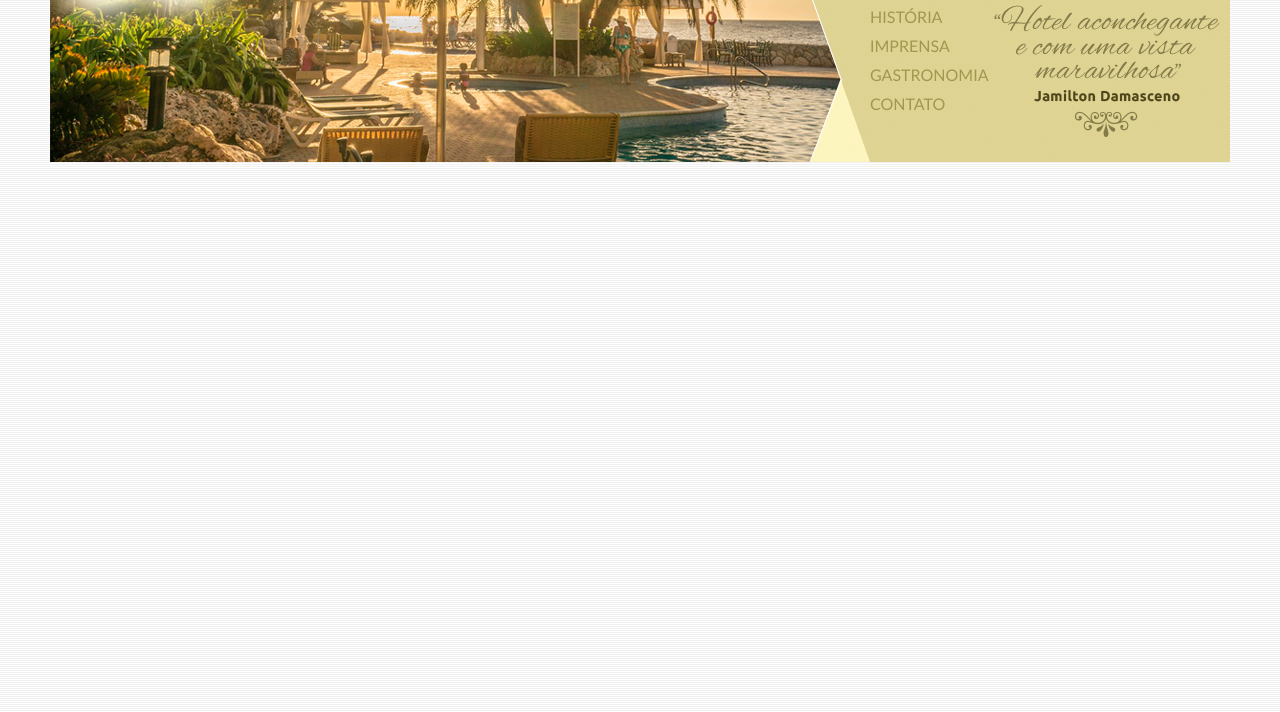
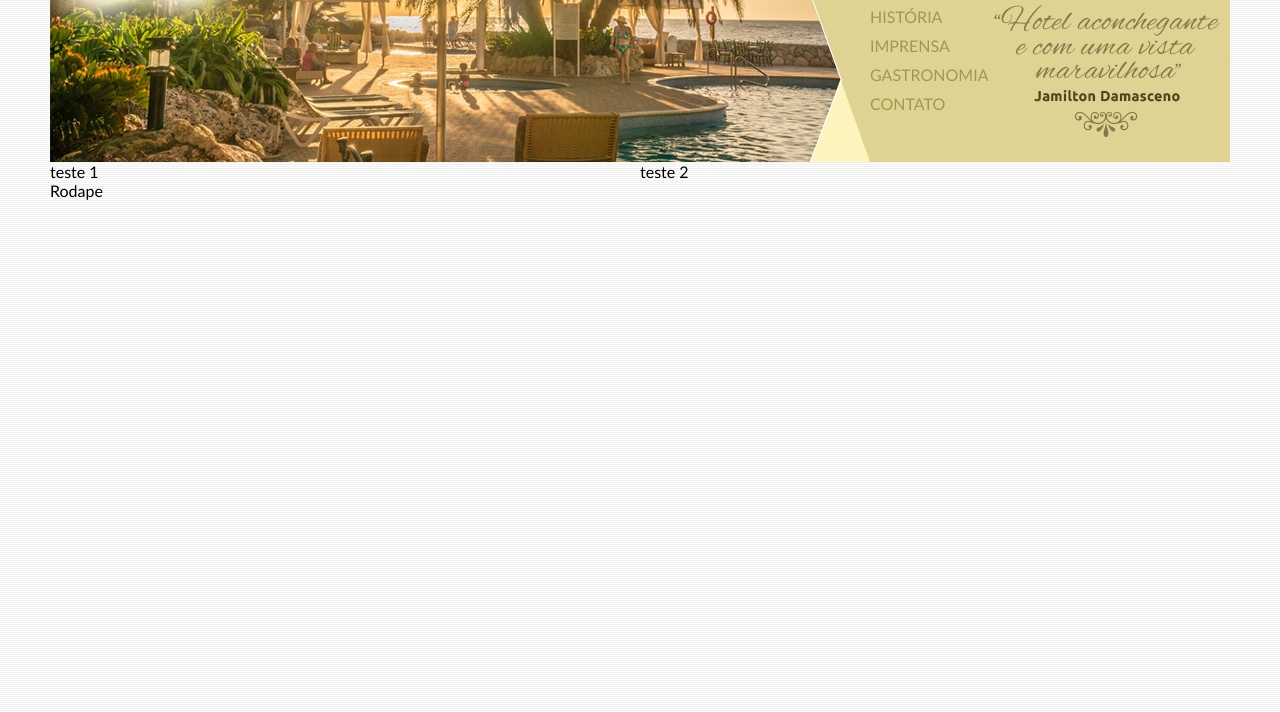
Before and after one commit to Adriel21/ChaleHotel, a plain HTML site: page index.html in a window 1280 px wide. Shown: the part 88-800 px from the top of the page. Drawn offline with Linux system fonts and the light colour scheme.

Commit message:
Implementing content.

```diff
--- a/css/style.css
+++ b/css/style.css
@@ -7,12 +7,12 @@
 	font-size: 1em;
 	font-family: "Trebuchet MS", Helvetica, sans-serif;
 	background: url(../imagens/bg.png);
+	max-width: 1180px;
+	margin: auto;
 }
 
 .header {
-	max-width: 1180px;
 	min-height: 250px;
-	margin: auto;
 	background: #a29750;
 	position: relative;
 }
@@ -103,3 +103,21 @@
 	margin-top: 20px;
 	float: right;
 }
+
+#area-principal {
+	width: 590px;
+	float: left;
+}
+
+#area-secundaria {
+	width: 590px;
+	float: right;
+}
+
+.content {
+	background: url(../imagens/bg-conteiner.png) top center repeat-y;
+}
+
+#rodape {
+	clear: both;
+}
--- a/index.html
+++ b/index.html
@@ -63,5 +63,28 @@
 
 		</div>
 
+		<div class="conteudo">
+
+			<div id="area-principal">
+				<div id="content">
+					teste 1
+				</div>
+
+			</div>
+
+			<div id="area-secundaria">
+				<div id="content">
+					teste 2
+				</div>
+			</div>
+
+			<div id="rodape">
+
+				Rodape
+
+			</div>
+
+		</div>
+
 	</body>
 </html>
```
